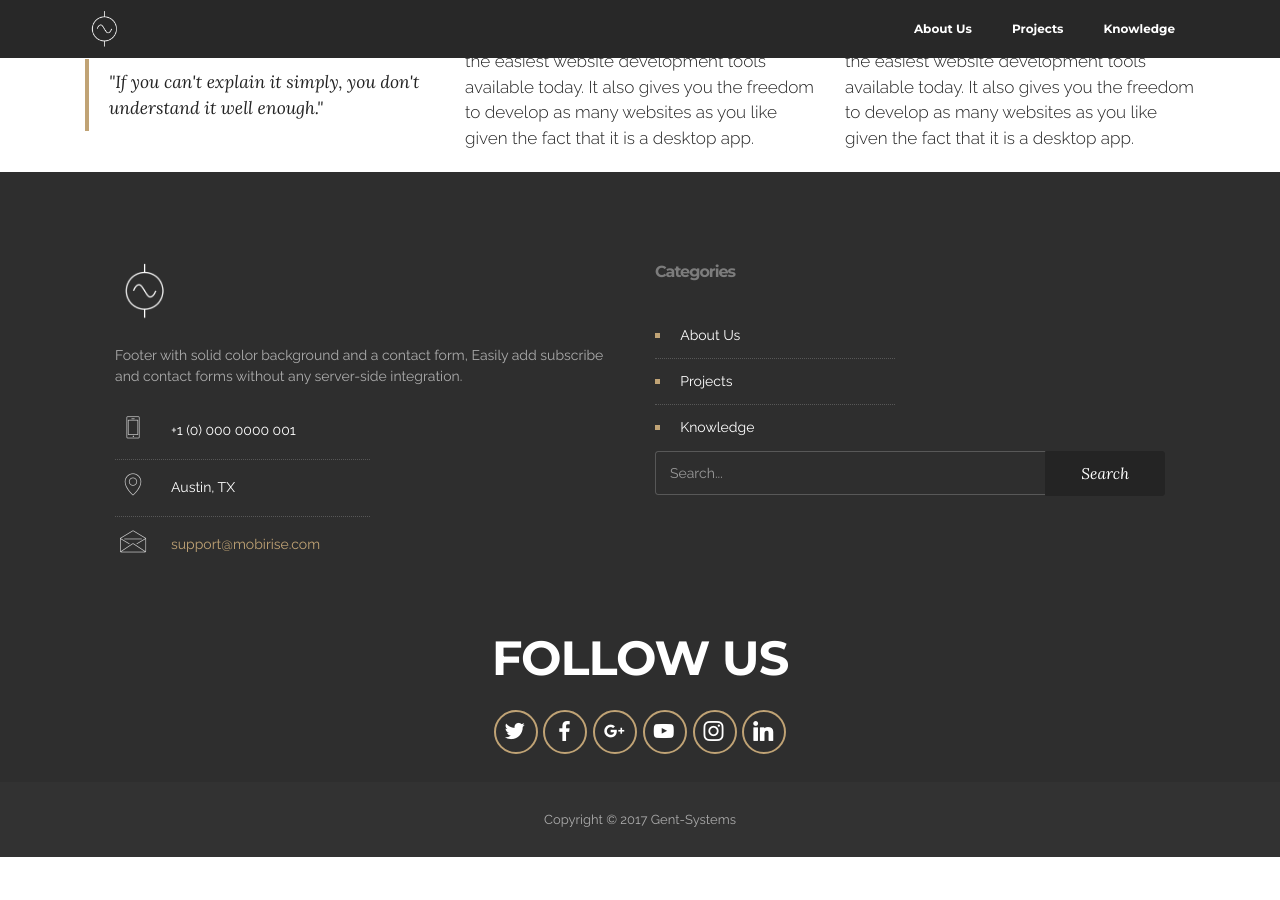
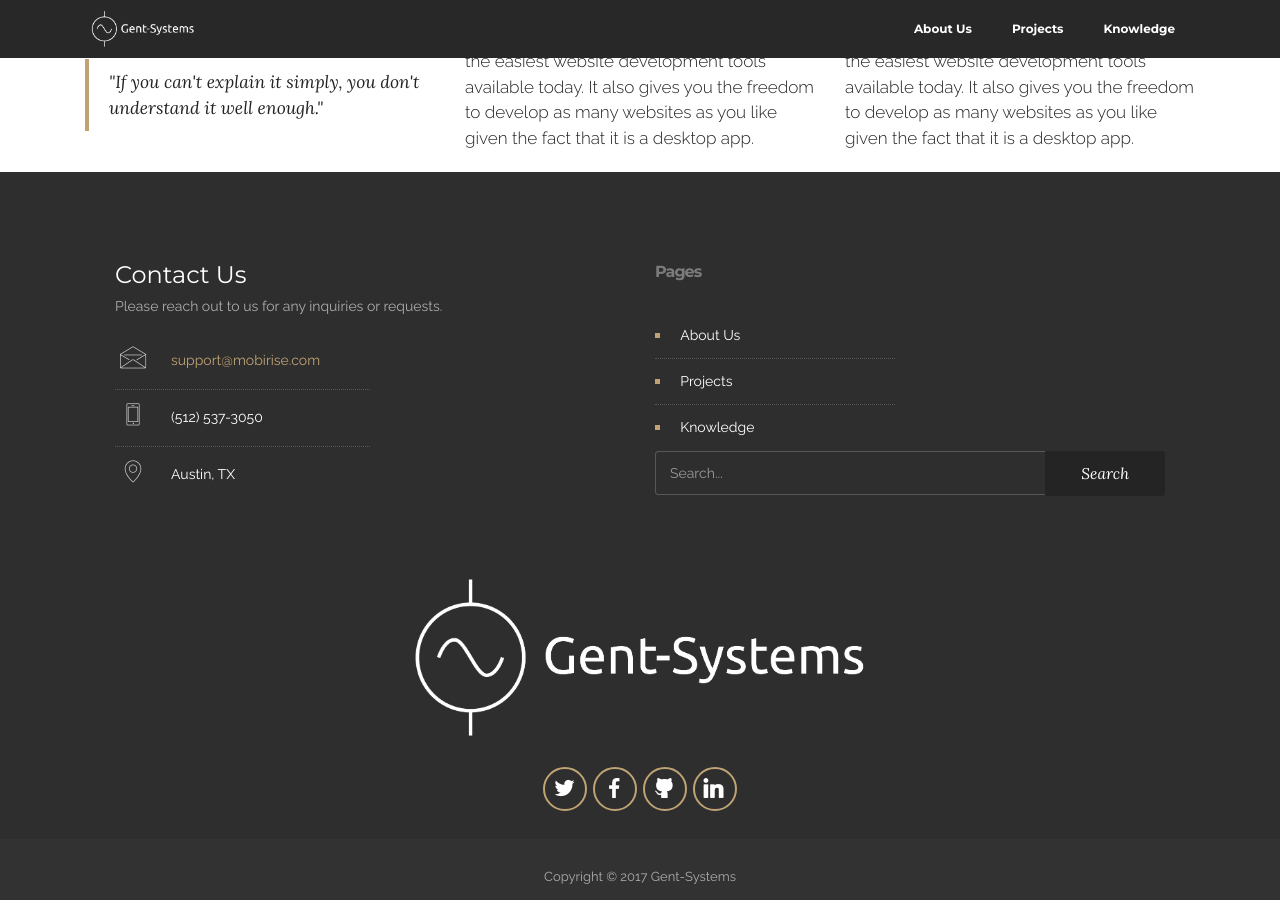
Before and after one commit to Gent-Systems/gent-systems-website, a Jekyll site: the page index.html, which Jekyll copies as it is, in a window 1280 px wide and 900 px high, scrolled down 1889 px. Built offline with Jekyll 4.4.1, drawn with Linux system fonts in a browser that asks for light colours; before the commit the page ends 2746 px from its top, so only the background shows below that.

Commit message:
added logo changes

```diff
--- a/index.html
+++ b/index.html
@@ -5,9 +5,9 @@
     <meta charset="UTF-8">
     <meta http-equiv="X-UA-Compatible" content="IE=edge">
     <meta name="viewport" content="width=device-width, initial-scale=1">
-    <link rel="shortcut icon" href="assets/images/Gent-systems_icon_black.png" type="image/x-icon">
+    <link rel="shortcut icon" href="/assets/images/Gent-systems_icon_black.png" type="image/x-icon">
     <meta name="description" content="Engineering Creatively">
-    <meta name="keywords" content="code, engineering, design, docs">
+    <meta name="keywords" content="consulting, code, engineering, design, docs">
     <meta name="robots" content="index,follow">
     <meta name="author" content="John Gentile">
     <meta name="google-site-verification" content="0FT1voMEMVvT0cVF9-DjTO5JQGvxymNpCYCT21fP22w" />
@@ -49,7 +49,7 @@
             <div class="mbr-table">
                 <div class="mbr-table-cell">
                     <div class="navbar-brand">
-                        <a href="http://gent-systems.com" class="navbar-logo"><img src="assets/images/Gent-systems_icon_white_128.png" alt="Gent-Systems"></a>
+                        <a href="http://gent-systems.com" class="navbar-logo"><img src="/assets/images/Gent-systems_logo_white.png" alt="Gent-Systems"></a>
                     </div>
                 </div>
 
@@ -60,13 +60,13 @@
 
                     <ul class="nav-dropdown collapse pull-xs-right nav navbar-nav navbar-toggleable-sm" id="exCollapsingNavbar">
                         <li class="nav-item">
-                            <a class="nav-link link" href="http://gent-systems.com/about-us.html">About Us</a>
+                            <a class="nav-link link" href="/about-us.html">About Us</a>
                         </li>
                         <li class="nav-item">
-                            <a class="nav-link link" href="http://gent-systems.com/projects.html">Projects</a>
+                            <a class="nav-link link" href="/projects.html">Projects</a>
                         </li>
                         <li class="nav-item">
-                            <a class="nav-link link" href="http://gent-systems.com/kb/overview.html">Knowledge</a>
+                            <a class="nav-link link" href="/kb/overview.html">Knowledge</a>
                         </li>
                     </ul>
                     <button hidden="" class="navbar-toggler navbar-close" type="button" data-toggle="collapse" data-target="#exCollapsingNavbar">
@@ -122,7 +122,7 @@
                                     <div class="col-md-8 col-md-offset-3 text-xs-right">
                                         <h2 class="mbr-section-title display-1">Engineering Creatively</h2>
                                         <p class="mbr-section-lead lead">Market dominance from differentiated approaches to solving grand engineering and scientific challenges.</p>
-                                        <div class="mbr-section-btn"><a class="btn btn-lg btn-success" href="http://gent-systems.com/projects.html">Our Projects</a></div>
+                                        <div class="mbr-section-btn"><a class="btn btn-lg btn-success" href="/projects.html">Our Projects</a></div>
                                     </div>
                                 </div>
                             </div>
@@ -136,7 +136,7 @@
                                     <div class="col-md-8 col-md-offset-3 text-xs-right">
                                         <h2 class="mbr-section-title display-1">HW-SW Consulting</h2>
                                         <p class="mbr-section-lead lead">Full-stack hardware & software system design capabilities from transistor to data-based decisions.</p>
-                                        <div class="mbr-section-btn"><a class="btn btn-lg btn-success" href="http://gent-systems.com/about-us.html">Our Team</a></div>
+                                        <div class="mbr-section-btn"><a class="btn btn-lg btn-success" href="/about-us.html">Our Team</a></div>
                                     </div>
                                 </div>
                             </div>
@@ -150,7 +150,7 @@
                                     <div class="col-md-8 col-md-offset-3 text-xs-right">
                                         <h2 class="mbr-section-title display-1">Mission Focused</h2>
                                         <p class="mbr-section-lead lead">Cost-effective, operation-ready systems that never compromise quality or functionality.</p>
-                                        <div class="mbr-section-btn"><a class="btn btn-lg btn-success" href="http://gent-systems.com/about-us.html">Our Mission</a></div>
+                                        <div class="mbr-section-btn"><a class="btn btn-lg btn-success" href="/about-us.html">Our Mission</a></div>
                                     </div>
                                 </div>
                             </div>
@@ -164,7 +164,7 @@
                                     <div class="col-md-8 col-md-offset-3 text-xs-right">
                                         <h2 class="mbr-section-title display-1">From Bleeding-Edge to Best Practice</h2>
                                         <p class="mbr-section-lead lead">Leveraging up-and-coming technologies alongside decades of combined experience creates winning products & systems.</p>
-                                        <div class="mbr-section-btn"><a class="btn btn-lg btn-success" href="http://gent-systems.com/kb/overview.html">Our Knowledge</a></div>
+                                        <div class="mbr-section-btn"><a class="btn btn-lg btn-success" href="/kb/overview.html">Our Knowledge</a></div>
                                     </div>
                                 </div>
                             </div>
@@ -283,37 +283,38 @@
     <div class="row">
             <div class="mbr-company col-xs-12 col-md-6">
                 <div class="mbr-company card">
-                    <div><img src="assets/images/Gent-systems_icon_white_512.png" class="card-img-top"></div>
+                    <h4>Contact Us</h4>
                     <div class="card-block">
-                        <p class="card-text">Footer with solid color background and a contact form, Easily add subscribe and contact forms without any server-side integration.</p>
+                        <p class="card-text">Please reach out to us for any inquiries or requests.</p>
                     </div>
                     <ul class="list-group list-group-flush">
+                        <li class="list-group-item active">
+                            <span class="list-group-icon"><span class="etl-icon icon-envelope mbr-iconfont-company-contacts3"></span></span>
+                            <span class="list-group-text"><a href="mailto:support@mobirise.com">support@mobirise.com</a></span>
+                        </li>
                         <li class="list-group-item">
                             <span class="list-group-icon"><span class="etl-icon icon-phone mbr-iconfont-company-contacts3"></span></span>
-                            <span class="list-group-text">+1 (0) 000 0000 001</span>
+                            <span class="list-group-text">(512) 537-3050</span>
                         </li>
                         <li class="list-group-item">
                             <span class="list-group-icon"><span class="etl-icon icon-map-pin mbr-iconfont-company-contacts3"></span></span>
                             <span class="list-group-text">Austin, TX</span>
-                        </li>
-                        <li class="list-group-item active">
-                            <span class="list-group-icon"><span class="etl-icon icon-envelope mbr-iconfont-company-contacts3"></span></span>
-                            <span class="list-group-text"><a href="mailto:support@mobirise.com">support@mobirise.com</a></span>
                         </li>
                     </ul>
                 </div>
             </div>
 
             <div class="mbr-footer-content col-xs-12 col-md-6 col-lg-3">
-                <h4>Categories</h4>
+                <h4>Pages</h4>
                 <ul>
-                    <li><a class="text-white" href="http://gent-systems.com/about-us.html">About Us</a></li>
-                    <li><a class="text-white" href="http://gent-systems.com/projects.html">Projects</a></li>
-                    <li><a class="text-white" href="http://gent-systems.com/kb/overview.html">Knowledge</a></li>
+                    <li><a class="text-white" href="/about-us.html">About Us</a></li>
+                    <li><a class="text-white" href="/projects.html">Projects</a></li>
+                    <li><a class="text-white" href="/kb/overview.html">Knowledge</a></li>
+                </ul>
             </div>
 
             <div class="col-xs-12 col-md-6">
-                <form method="get" action="http://gent-systems.com/search-results.html">
+                <form method="get" action="/search-results.html">
                     <div class="input-group">
                         <input type="text" class="form-control" placeholder="Search..." name="q">
                         <div class="input-group-btn">
@@ -329,14 +330,12 @@
     <div class="container">
         <div class="row">
             <div class="col-md-8 col-md-offset-2 text-xs-center">
-                <h4 class="mbr-section-title display-2">FOLLOW US</h4>
+              <h4 class="mbr-section-title display-2"><img src="/assets/images/Gent-systems_logo_white.png" alt="Gent-Systems" style="width: 70%; height: auto;"></h4>
                 <div>
                     <a class="btn btn-social" title="Twitter" target="_blank" href="https://twitter.com/mobirise"><i class="socicon socicon-twitter"></i></a>
                     <a class="btn btn-social" title="Facebook" target="_blank" href="https://www.facebook.com/pages/Mobirise/1616226671953247"><i class="socicon socicon-facebook"></i></a>
-                    <a class="btn btn-social" title="Google+" target="_blank" href="https://plus.google.com/u/0/+Mobirise/posts"><i class="socicon socicon-googleplus"></i></a>
-                    <a class="btn btn-social" title="YouTube" target="_blank" href="https://www.youtube.com/channel/UCt_tncVAetpK5JeM8L-8jyw"><i class="socicon socicon-youtube"></i></a>
-                    <a class="btn btn-social" title="Instagram" target="_blank" href="https://instagram.com/mobirise/"><i class="socicon socicon-instagram"></i></a>
-                    <a class="btn btn-social" title="LinkedIn" target="_blank" href="https://www.linkedin.com/in/mobirise"><i class="socicon socicon-linkedin"></i></a>
+                    <a class="btn btn-social" title="GitHub" target="_blank" href="https://github.com/Gent-Systems"><i class="socicon socicon-github"></i></a>
+                    <a class="btn btn-social" title="LinkedIn" target="_blank" href="https://www.linkedin.com/company/gent-systems/"><i class="socicon socicon-linkedin"></i></a>
                 </div>
             </div>
         </div>
```
Also changed, not shown: _layouts/default.html (+4 -4 lines), kb/comp-architecture-systems/windows.md (+5 -1 lines), kb/math/ode.md (added, +30 -0 lines), kb/math/pde.md (added, +15 -0 lines), kb/software-engineering/bash.md (+1 -0 lines), kb/tools-techniques/tmux.md (added, +26 -0 lines), kb/tools-techniques/vim.md (renamed from kb/tools-techniques/VIM.md, +1 -1 lines), package.json (added, +21 -0 lines), assets/images/Gent-systems_logo_black.png (added), assets/images/Gent-systems_logo_black_small.png (added), assets/images/Gent-systems_logo_orig.png (deleted), assets/images/Gent-systems_logo_orig_black.png (deleted), assets/images/Gent-systems_logo_small.png (deleted), assets/images/Gent-systems_logo_small_black.png (deleted), 2 more files, 1 other file.
